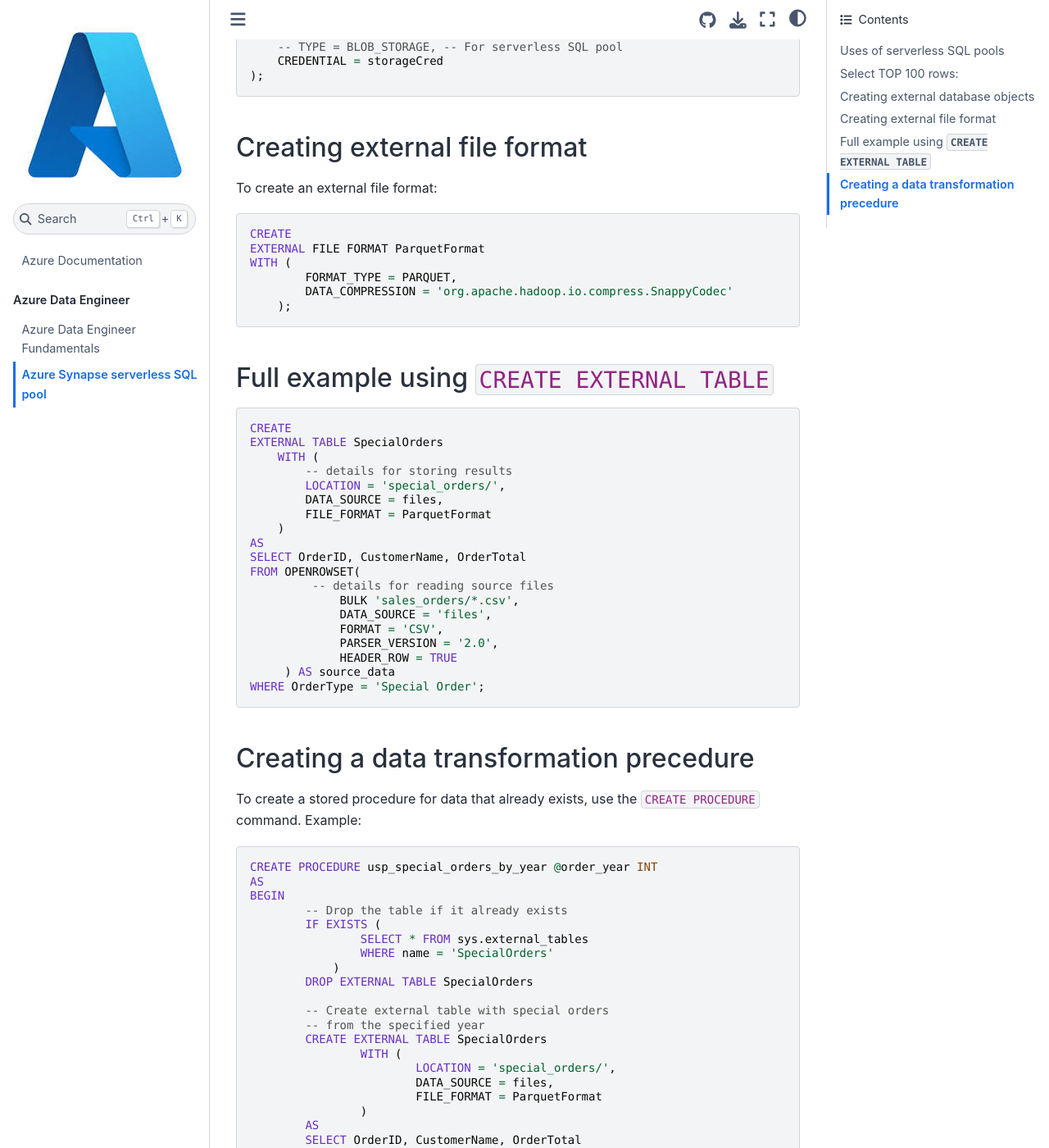
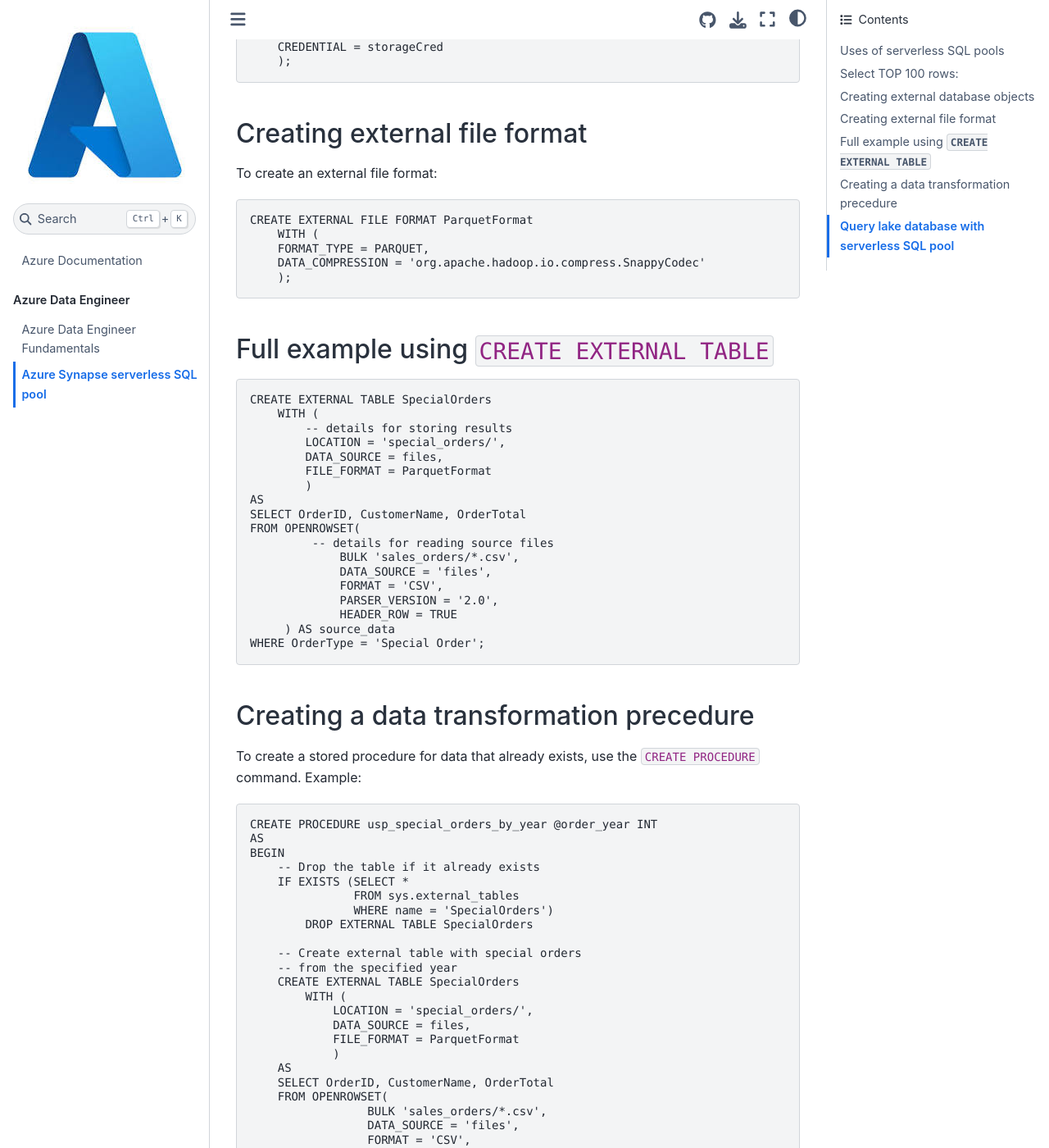
Before and after one commit to hkjeldsberg/azure-de-ds, a Jupyter Book: the page built from docs/synapse-sql-pool.md, in a window 1280 px wide and 1400 px high, scrolled down 1166 px. Shown: the whole window at 82% size. Built offline with Jupyter Book 1.0.4 settings and Sphinx 7.4.7 and the Sphinx Book theme 1.1.4, drawn with Linux system fonts in a browser that asks for light colours; some of the changed text lies outside the part shown.

Commit message:
Use azure type

````diff
--- a/docs/synapse-sql-pool.md
+++ b/docs/synapse-sql-pool.md
@@ -19,12 +19,12 @@
 
 Simple command for extracting data from _CSV_ files:
 
-```SQL
+```azure
 SELECT TOP 100 *
 FROM OPENROWSET(
-        BULK 'https://mydatalake.blob.core.windows.net/data/files/*.csv',
-        FORMAT = 'csv',
-        FIRSTROW = 2
+             BULK 'https://mydatalake.blob.core.windows.net/data/files/*.csv',
+             FORMAT = 'csv',
+             FIRSTROW = 2
      ) AS rows
 ```
 
@@ -36,41 +36,38 @@
 the results of a query in an external table, which stores its data in a file in the data lake.
 Example; to create an external data source, run the following command:
 
-```SQL
-CREATE
-EXTERNAL DATA SOURCE files
-WITH (
+```azure
+CREATE EXTERNAL DATA SOURCE files
+    WITH (
     LOCATION = 'https://mydatalake.blob.core.windows.net/data/files/',
     TYPE = HADOOP, -- For dedicated SQL pool
     -- TYPE = BLOB_STORAGE, -- For serverless SQL pool
     CREDENTIAL = storageCred
-);
+    );
 ```
 
 ## Creating external file format
 
 To create an external file format:
 
-```sql
-CREATE
-EXTERNAL FILE FORMAT ParquetFormat
-WITH (
-        FORMAT_TYPE = PARQUET,
-        DATA_COMPRESSION = 'org.apache.hadoop.io.compress.SnappyCodec'
+```azure
+CREATE EXTERNAL FILE FORMAT ParquetFormat
+    WITH (
+    FORMAT_TYPE = PARQUET,
+    DATA_COMPRESSION = 'org.apache.hadoop.io.compress.SnappyCodec'
     );
 ```
 
 ## Full example using `CREATE EXTERNAL TABLE`
 
-```sql
-CREATE
-EXTERNAL TABLE SpecialOrders
+```azure
+CREATE EXTERNAL TABLE SpecialOrders
     WITH (
         -- details for storing results
         LOCATION = 'special_orders/',
         DATA_SOURCE = files,
         FILE_FORMAT = ParquetFormat
-    )
+        )
 AS
 SELECT OrderID, CustomerName, OrderTotal
 FROM OPENROWSET(
@@ -88,36 +85,48 @@
 
 To create a stored procedure for data that already exists, use the `CREATE PROCEDURE` command.
 Example:
-```sql
+
+```azure
 CREATE PROCEDURE usp_special_orders_by_year @order_year INT
 AS
 BEGIN
-	-- Drop the table if it already exists
-	IF EXISTS (
-                SELECT * FROM sys.external_tables
-                WHERE name = 'SpecialOrders'
-            )
+    -- Drop the table if it already exists
+    IF EXISTS (SELECT *
+               FROM sys.external_tables
+               WHERE name = 'SpecialOrders')
         DROP EXTERNAL TABLE SpecialOrders
 
-	-- Create external table with special orders
-	-- from the specified year
-	CREATE EXTERNAL TABLE SpecialOrders
-		WITH (
-			LOCATION = 'special_orders/',
-			DATA_SOURCE = files,
-			FILE_FORMAT = ParquetFormat
-		)
-	AS
-	SELECT OrderID, CustomerName, OrderTotal
-	FROM
-		OPENROWSET(
-			BULK 'sales_orders/*.csv',
-			DATA_SOURCE = 'files',
-			FORMAT = 'CSV',
-			PARSER_VERSION = '2.0',
-			HEADER_ROW = TRUE
-		) AS source_data
-	WHERE OrderType = 'Special Order'
-	AND YEAR(OrderDate) = @order_year
+    -- Create external table with special orders
+    -- from the specified year
+    CREATE EXTERNAL TABLE SpecialOrders
+        WITH (
+            LOCATION = 'special_orders/',
+            DATA_SOURCE = files,
+            FILE_FORMAT = ParquetFormat
+            )
+    AS
+    SELECT OrderID, CustomerName, OrderTotal
+    FROM OPENROWSET(
+                 BULK 'sales_orders/*.csv',
+                 DATA_SOURCE = 'files',
+                 FORMAT = 'CSV',
+                 PARSER_VERSION = '2.0',
+                 HEADER_ROW = TRUE
+         ) AS source_data
+    WHERE OrderType = 'Special Order'
+      AND YEAR(OrderDate) = @order_year
 END
 ```
+
+## Query lake database with serverless SQL pool
+
+Using lake database `RetailDB`, query in table `Customer`:
+
+```azure
+USE RetailDB;
+GO
+
+SELECT CustomerID, FirstName, LastName
+FROM Customer
+ORDER BY LastName;
+```
````
